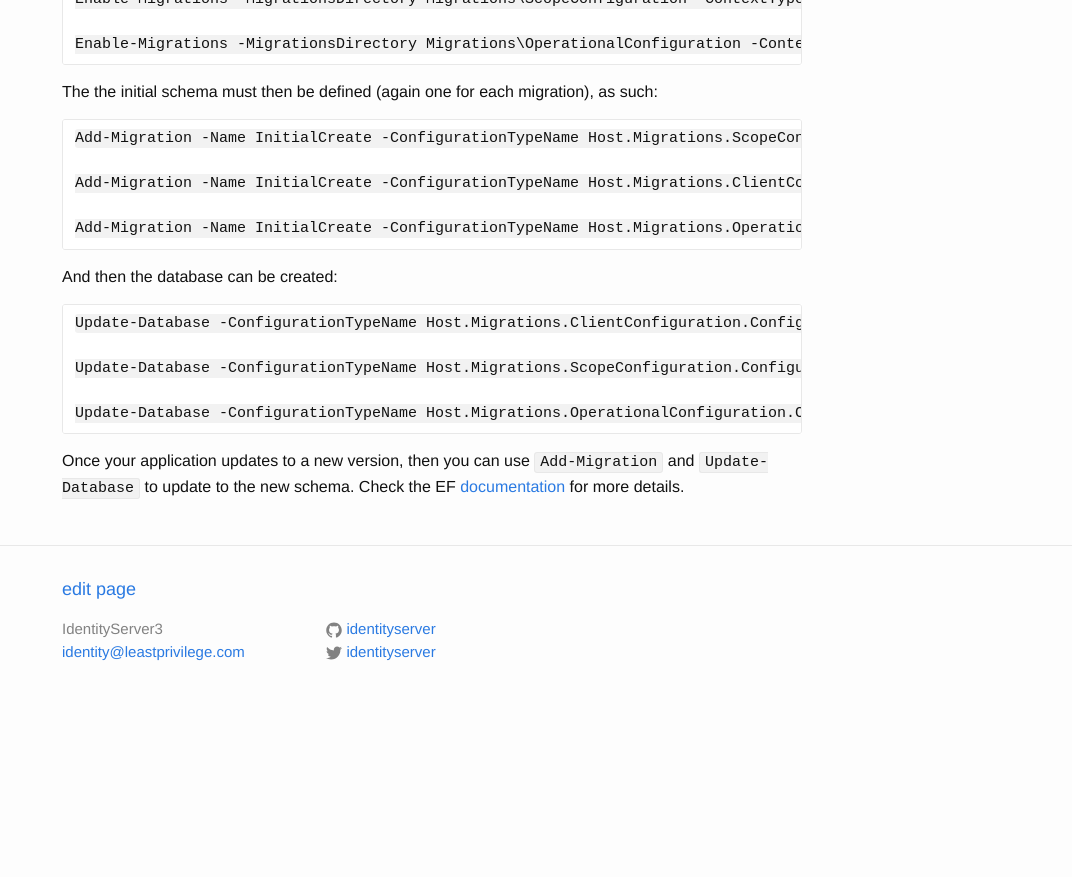
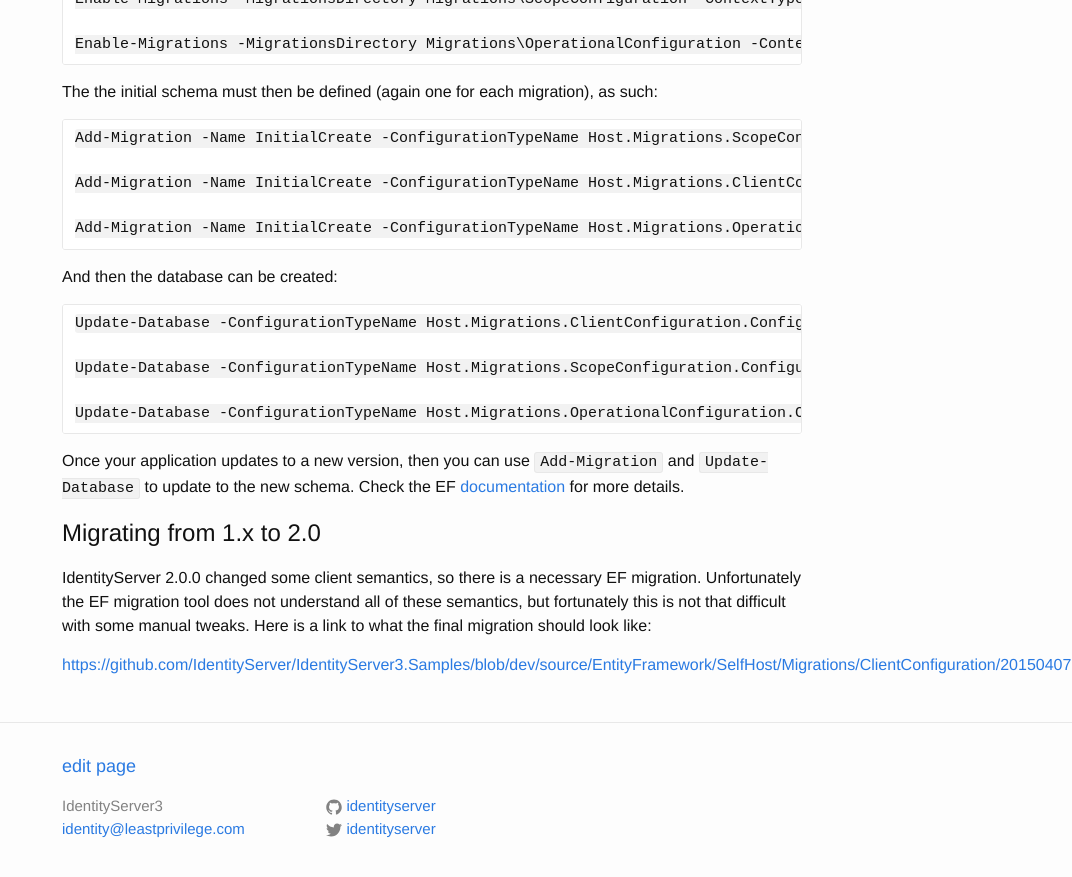
Before and after one commit to IdentityServer/Documentation, a Jekyll site: the page built from docs/ef/migrations.md, in a window 1280 px wide and 900 px high, scrolled down 732 px. Shown: the top 877 px of the window, without its empty margins (208-1280 px from the left). Built offline with Jekyll 4.4.1, drawn with Linux system fonts in a browser that asks for light colours; Markdown is read by kramdown in place of the engine named in the settings; before the commit the page ends 1455 px from its top, so only the background shows below that.

Commit message:
add section about 1.x to 2.0 migration

````diff
--- a/docs/ef/migrations.md
+++ b/docs/ef/migrations.md
@@ -51,3 +51,9 @@
 ```
 
 Once your application updates to a new version, then you can use `Add-Migration` and `Update-Database` to update to the new schema. Check the EF [documentation](https://msdn.microsoft.com/en-us/data/jj591621.aspx) for more details.
+
+## Migrating from 1.x to 2.0
+
+IdentityServer 2.0.0 changed some client semantics, so there is a necessary EF migration. Unfortunately the EF migration tool does not understand all of these semantics, but fortunately this is not that difficult with some manual tweaks. Here is a link to what the final migration should look like:
+
+[https://github.com/IdentityServer/IdentityServer3.Samples/blob/dev/source/EntityFramework/SelfHost/Migrations/ClientConfiguration/201504070205330_v2_0_0.cs](https://github.com/IdentityServer/IdentityServer3.Samples/blob/dev/source/EntityFramework/SelfHost/Migrations/ClientConfiguration/201504070205330_v2_0_0.cs)
````
